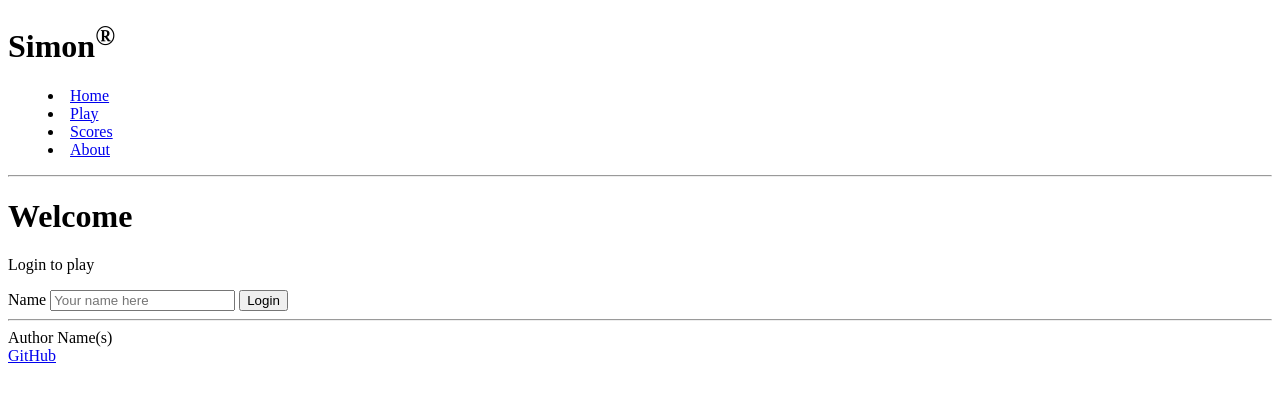
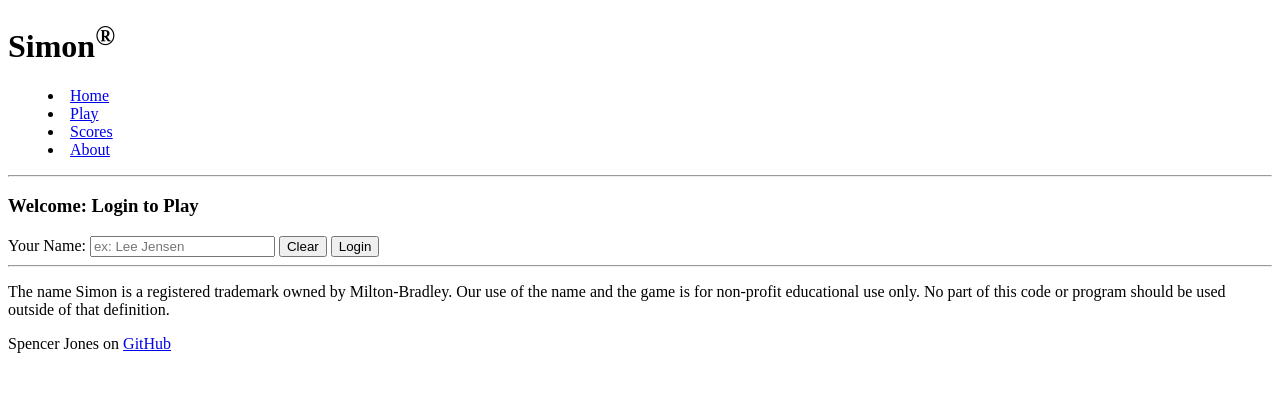
Before and after one commit to InDubitubly/simon, a plain HTML site: page index.html in a window 1280 px wide. Drawn offline with Linux system fonts and the light colour scheme.

Commit message:
edited footer and github link

```diff
--- a/index.html
+++ b/index.html
@@ -28,20 +28,24 @@
     </header>
 
     <main>
-      <h1>Welcome</h1>
-      <p>Login to play</p>
+      <h3>Welcome: Login to Play</h3>
       <form method="get" action="play.html">
-        <label for="name">Name</label>
-        <input type="text" id="name" placeholder="Your name here" />
+        <label for="name">Your Name: </label>
+        <input type="text" id="name" placeholder="ex: Lee Jensen" />
+        <button type="reset">Clear</button>
         <button type="submit">Login</button>
       </form>
     </main>
 
     <footer>
       <hr />
-      <span class="text-reset">Author Name(s)</span>
-      <br />
-      <a href="https://github.com/webprogramming260/simon-html">GitHub</a>
+      <p>
+        The name Simon is a registered trademark owned by Milton-Bradley. Our
+        use of the name and the game is for non-profit educational use only. No
+        part of this code or program should be used outside of that definition.
+      </p>
+      <span class="text-reset">Spencer Jones on </span>
+      <a href="https://github.com/InDubitubly/simon">GitHub</a>
     </footer>
   </body>
 </html>
```
Also changed, not shown: about.html (+11 -7 lines), play.html (+7 -3 lines), scores.html (+7 -3 lines), README.md.
